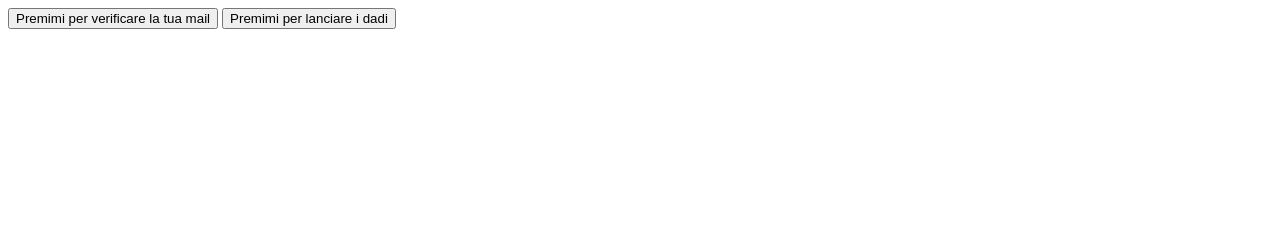
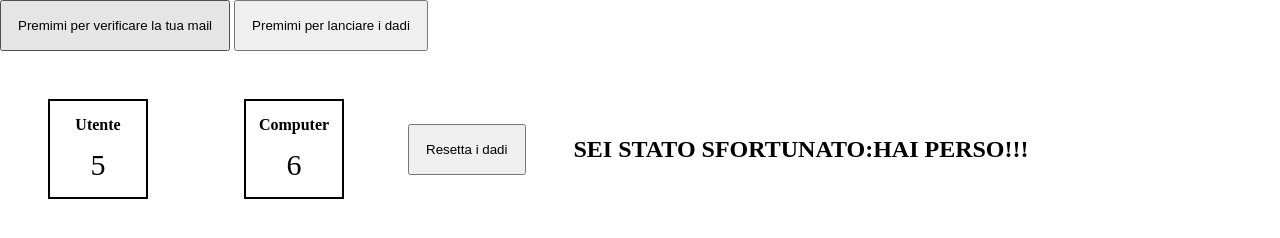
Before and after one commit to ItzArima/js-mail-dadi, a plain HTML site: page index.html in a window 1280 px wide. Both pictures are taken after a click on the button "Premimi per lanciare i dadi". Drawn offline with Linux system fonts and the light colour scheme.

Commit message:
esercizio copmpletato

```diff
--- a/index.html
+++ b/index.html
@@ -5,15 +5,20 @@
     <meta http-equiv="X-UA-Compatible" content="IE=edge">
     <meta name="viewport" content="width=device-width, initial-scale=1.0">
     <title>Document</title>
+    <link rel="stylesheet" href="style.css">
 </head>
 <body>
-    <button onclick="mail()">Premimi per verificare la tua mail</button>
-    <button onclick="dadi()">Premimi per lanciare i dadi</button>
-    <div class="dadi">
-        <div class="dadoutente">
+    <button class="bottoneiniziale" onclick="mail()">Premimi per verificare la tua mail</button>
+    <button class="bottoneiniziale" id="click" onclick="dadi()">Premimi per lanciare i dadi</button>
+    <div id="dadi">
+        <div class="dadoutente" id="dado">
+            <h4>Utente</h4>
         </div>
-        <div class="dadopc">
+        <div class="dadopc" id="dado">
+            <h4>Computer</h4>
         </div>
+        <button class="reset" onclick="rimuovi()">Resetta i dadi</button>
+        <h2 id="vincitore">ciao</h2>
     </div>
     <script src="main.js"></script>
 </body>
--- a/main.js
+++ b/main.js
@@ -26,10 +26,50 @@ function mail(){
     }
 }
 
+
+count = 0;
 function dadi(){
+    document.getElementById("dadi").style.visibility = "visible";
     var player = Math.floor(Math.random() * 6) + 1;
     var pc = Math.floor(Math.random() * 6) + 1;
     console.log(player , pc);
     var utente = document.querySelector('.dadoutente');
-    utente.id = player;
+    var p1 = document.createElement('p');
+    p1.id = ('remove1');
+    var risutente = document.createTextNode(player);
+    p1.appendChild(risutente);
+    utente.appendChild(p1);
+    var computer = document.querySelector('.dadopc');
+    var p2 = document.createElement('p');
+    p2.id = ('remove2');
+    var rispc = document.createTextNode(pc);
+    p2.appendChild(rispc);
+    computer.appendChild(p2);
+    count += 1;
+    console.log("count",count);
+    if (count > 1){
+        var x = document.getElementById("remove1")
+        var y = document.getElementById("remove2");
+        y.remove();
+        x.remove();
+    }
+
+    if (player>pc){
+        document.getElementById("vincitore").innerHTML = "HAI VINTO!!!";
+    }
+    else if(pc>player){
+        document.getElementById("vincitore").innerHTML = "SEI STATO SFORTUNATO:HAI PERSO!!!";
+    }
+    else{
+        document.getElementById("vincitore").innerHTML = "QUESTA VOLTA è FINITA IN PAREGGIO!!!";
+    }
 }
+
+
+function rimuovi(){
+    var x = document.getElementById("remove1")
+        var y = document.getElementById("remove2");
+        y.remove();
+        x.remove();
+        count = 0;
+}
--- a/style.css
+++ b/style.css
@@ -0,0 +1,39 @@
+*{
+    margin: 0;
+    padding: 0;
+    box-sizing: border-box;
+}
+
+#dado{
+    height: 100px;
+    width: 100px;
+    border: 2px solid black;
+    margin: 3rem;
+    display: flex;
+    justify-content: center;
+    align-items: center;
+    flex-direction: column;
+    justify-content: space-evenly;
+}
+
+#dadi{
+    visibility: hidden;
+    display: flex;
+}
+
+p{
+    font-size: 30px;
+}
+
+h2{
+    margin: auto 2rem;
+}
+
+.reset{
+    margin: auto 1rem;
+    padding: 1rem;
+}
+
+.bottoneiniziale{
+    padding:1rem;
+}
```
